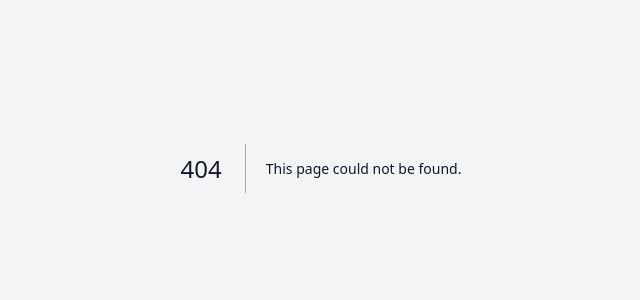
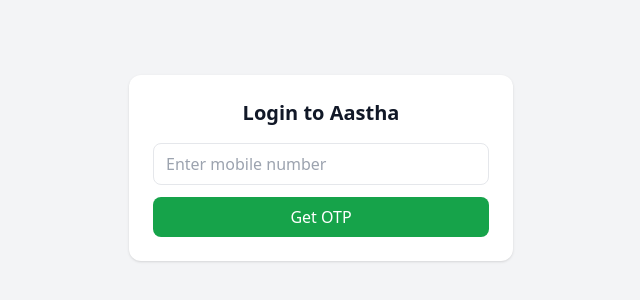
Before and after one commit to AK301/AasthaApp, a Next.js app: page /login in a window 1280 px wide. Before the commit this address had no page. Shown: the part 232-532 px from the top of the page, without its empty margins (319-959 px from the left). Built offline with nearby package versions, Linux system fonts and the light colour scheme.

Commit message:
Stage 4: Added login with mock OTP (1234) + logout feature

```diff
--- /dev/null
+++ b/src/app/login/page.tsx
@@ -0,0 +1,72 @@
+"use client";
+import React, { useState } from "react";
+
+export default function LoginPage() {
+    const [phone, setPhone] = useState("");
+    const [otp, setOtp] = useState("");
+    const [step, setStep] = useState<"phone" | "otp">("phone");
+
+    function sendOtp() {
+        if (!phone) {
+            alert("Please enter a mobile number");
+            return;
+        }
+        console.log("Mock OTP sent to", phone); // just for debugging
+        alert("OTP sent! (for demo, use 1234)");
+        setStep("otp");
+    }
+
+    function verifyOtp() {
+        if (otp === "1234") {
+            // save a fake token in localStorage
+            localStorage.setItem("aastha-token", "mock-token");
+            window.location.href = "/";
+        } else {
+            alert("Invalid OTP. Try 1234.");
+        }
+    }
+
+    return (
+        <div className="min-h-screen flex items-center justify-center bg-gray-100 p-4">
+            <div className="bg-white p-6 rounded-xl shadow w-full max-w-sm">
+                <h1 className="text-xl font-bold mb-4 text-center">Login to Aastha</h1>
+
+                {step === "phone" && (
+                    <>
+                        <input
+                            type="tel"
+                            className="w-full border rounded-lg px-3 py-2 mb-3"
+                            placeholder="Enter mobile number"
+                            value={phone}
+                            onChange={(e) => setPhone(e.target.value)}
+                        />
+                        <button
+                            onClick={sendOtp}
+                            className="w-full bg-green-600 text-white py-2 rounded-lg hover:bg-green-700"
+                        >
+                            Get OTP
+                        </button>
+                    </>
+                )}
+
+                {step === "otp" && (
+                    <>
+                        <input
+                            type="text"
+                            className="w-full border rounded-lg px-3 py-2 mb-3"
+                            placeholder="Enter OTP (hint: 1234)"
+                            value={otp}
+                            onChange={(e) => setOtp(e.target.value)}
+                        />
+                        <button
+                            onClick={verifyOtp}
+                            className="w-full bg-green-600 text-white py-2 rounded-lg hover:bg-green-700"
+                        >
+                            Verify OTP
+                        </button>
+                    </>
+                )}
+            </div>
+        </div>
+    );
+}
--- a/src/app/page.tsx
+++ b/src/app/page.tsx
@@ -1,14 +1,23 @@
 "use client";
+import { useEffect } from "react";
+import dynamic from "next/dynamic";
+import { useRouter } from "next/navigation";
 
-import dynamic from "next/dynamic";
-
-// Dynamically import the main UI so it only runs on the client
 const AasthaBookingManager = dynamic(
     () => import("../components/AasthaBookingManager"),
     { ssr: false }
 );
 
 export default function HomePage() {
+    const router = useRouter();
+
+    useEffect(() => {
+        const token = localStorage.getItem("aastha-token");
+        if (!token) {
+            router.push("/login");
+        }
+    }, [router]);
+
     return (
         <div className="min-h-screen">
             <AasthaBookingManager />
```
